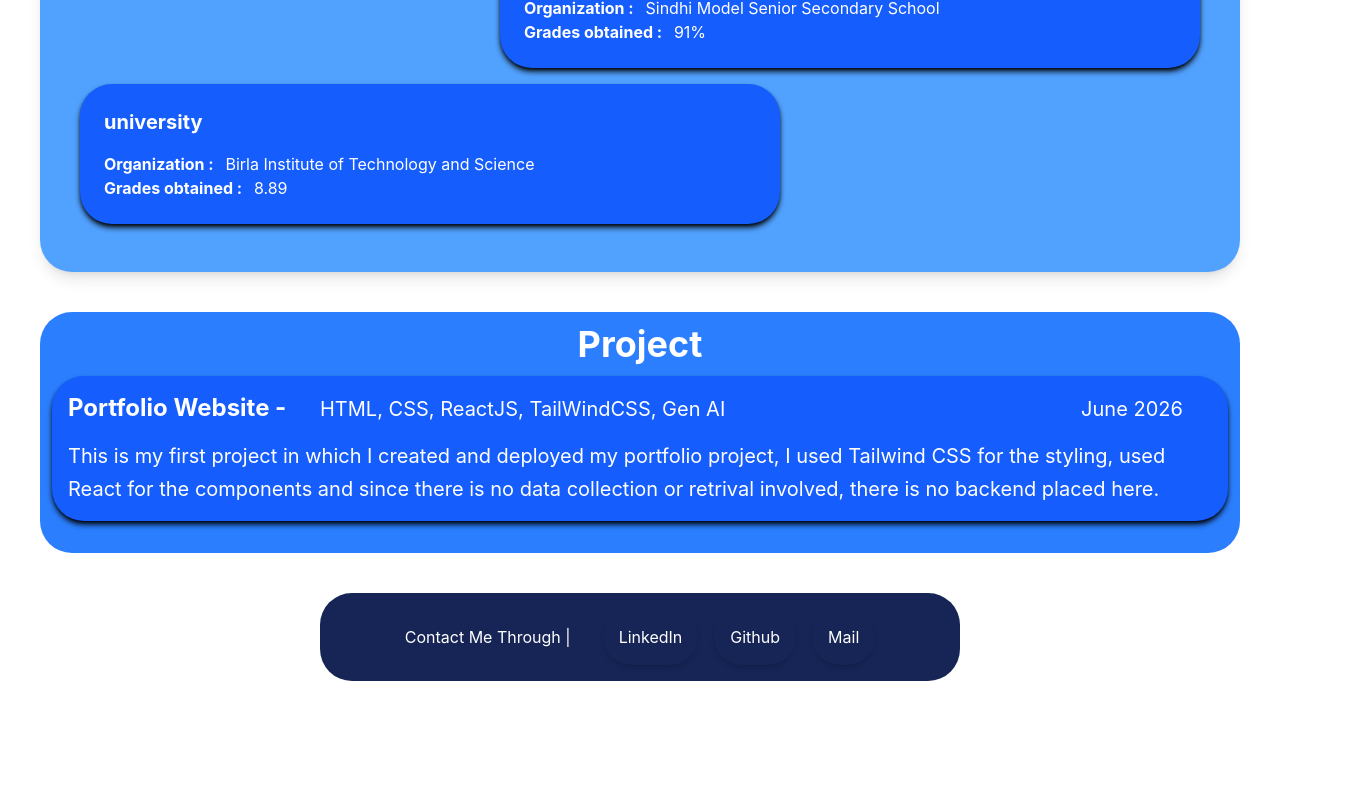
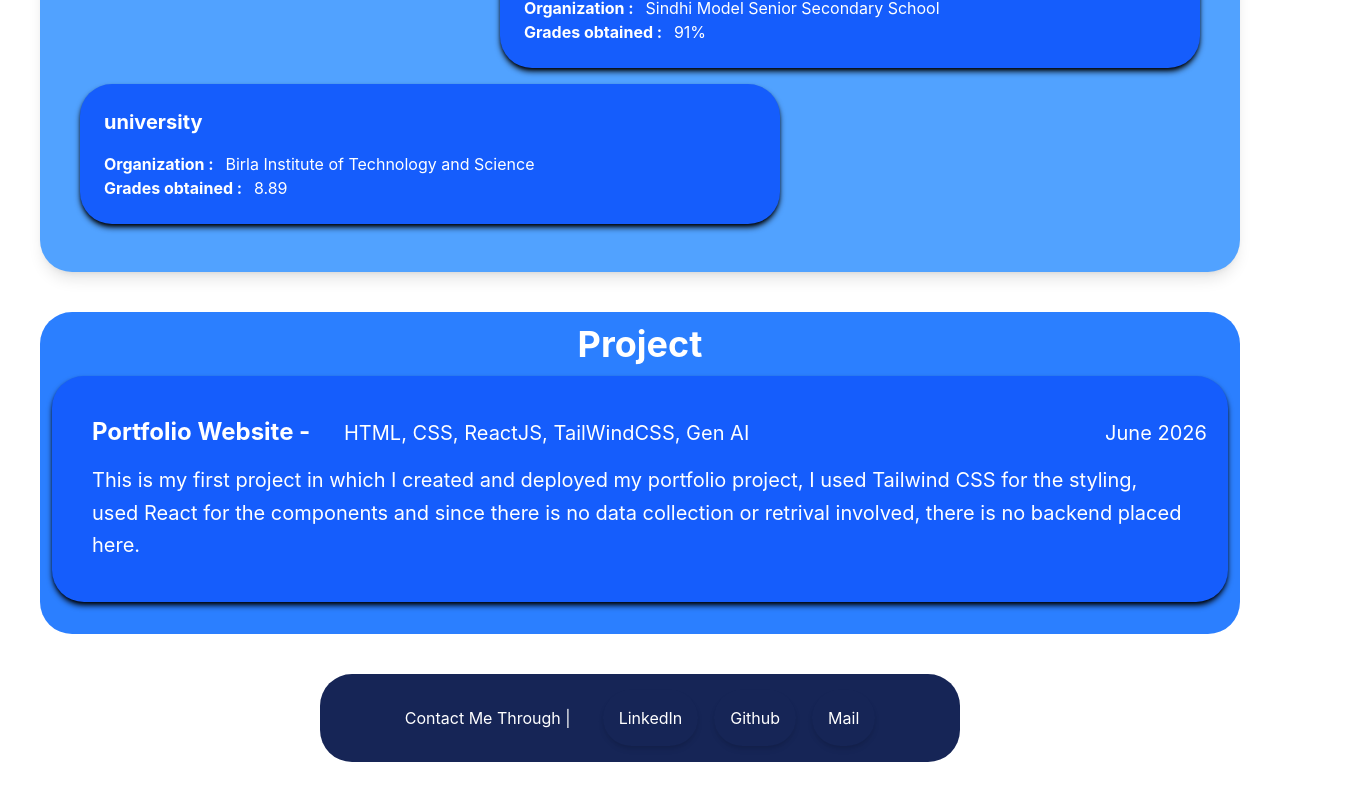
Before and after one commit to nandakishore7768-arch/personal_portfolio_website, a React (Vite) app in the folder nk-portfolio-2026/: page / in a window 1280 px wide. Shown: the part 2262-3062 px from the top of the page, 1372 px wide, since content can reach past the window. Before the commit the page ends 2983 px from the top, so only its background shows below. Built offline with nearby package versions, Linux system fonts and the light colour scheme.

Commit message:
made some changes with the project section

```diff
--- a/nk-portfolio-2026/src/project.jsx
+++ b/nk-portfolio-2026/src/project.jsx
@@ -2,7 +2,7 @@ const description = "This is my first project in which I created and deployed my
 
 function Card(props){
     return(
-        <div className="bg-blue-600 text-white p-4 mx-3 mb-3 rounded-4xl shadow-md hover:scale-102 shadow-black hover:shadow-xl shadow-black hover:bg-white hover:text-blue-800 transition duration-150">
+        <div className="bg-blue-600 text-white p-10 mx-3 mb-3 rounded-4xl shadow-md hover:scale-102 shadow-black hover:shadow-xl shadow-black hover:bg-white hover:text-blue-800 transition duration-150">
                 <div className="flex items-baseline gap-3 w-screen mb-4">
                     <p className="font-bold text-2xl w-6/32">{props.title} -</p>
                     <p className="text-xl w-1/2 text-left">{props.stack}</p>
```
